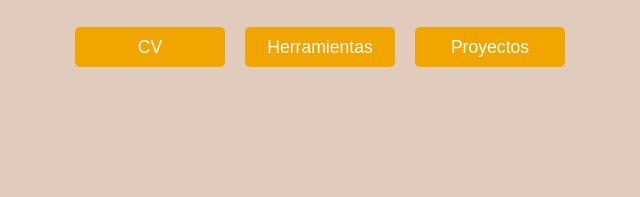
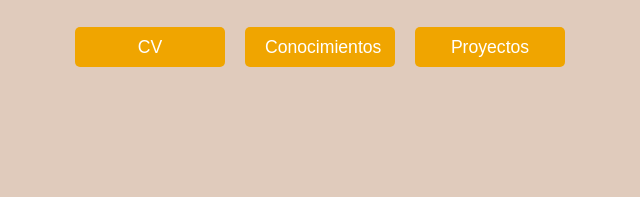
Before and after one commit to Lean-IV/Lean-IV.github.io, a plain HTML site: page index.html in a window 1280 px wide. Shown: the part 468-665 px from the top of the page, 320-960 px from the left. Drawn offline with Linux system fonts and the light colour scheme.

Commit message:
Update index.html

```diff
--- a/index.html
+++ b/index.html
@@ -23,7 +23,7 @@
                 <button>CV</button>
             </a>
             <a href="Herramientas/tools.html">
-                <button>Herramientas</button>
+                <button>Conocimientos</button>
             </a>
             <a href="https://github.com/tuproyectogit" target="_blank">
                 <button>Proyectos</button>
```
